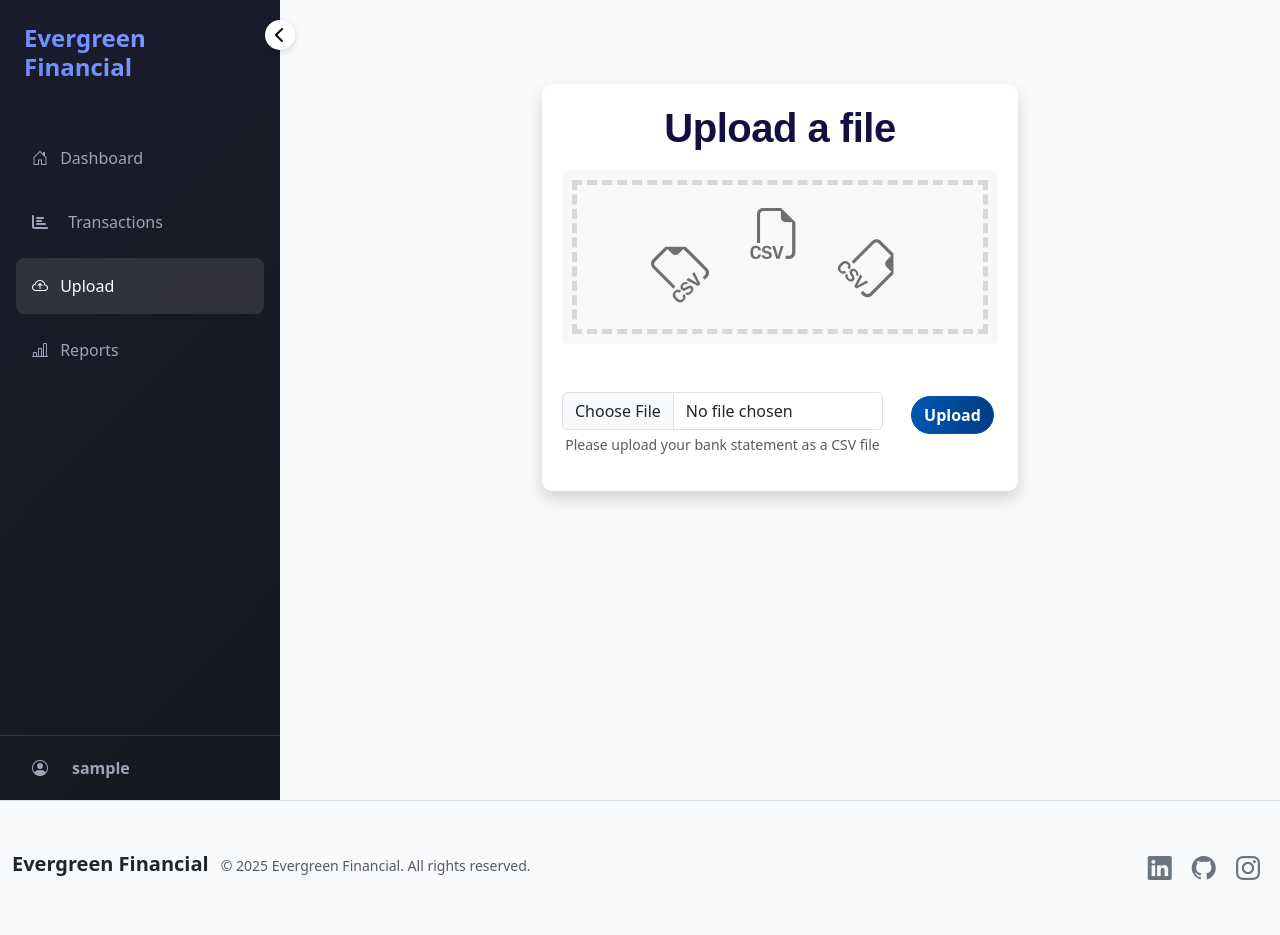
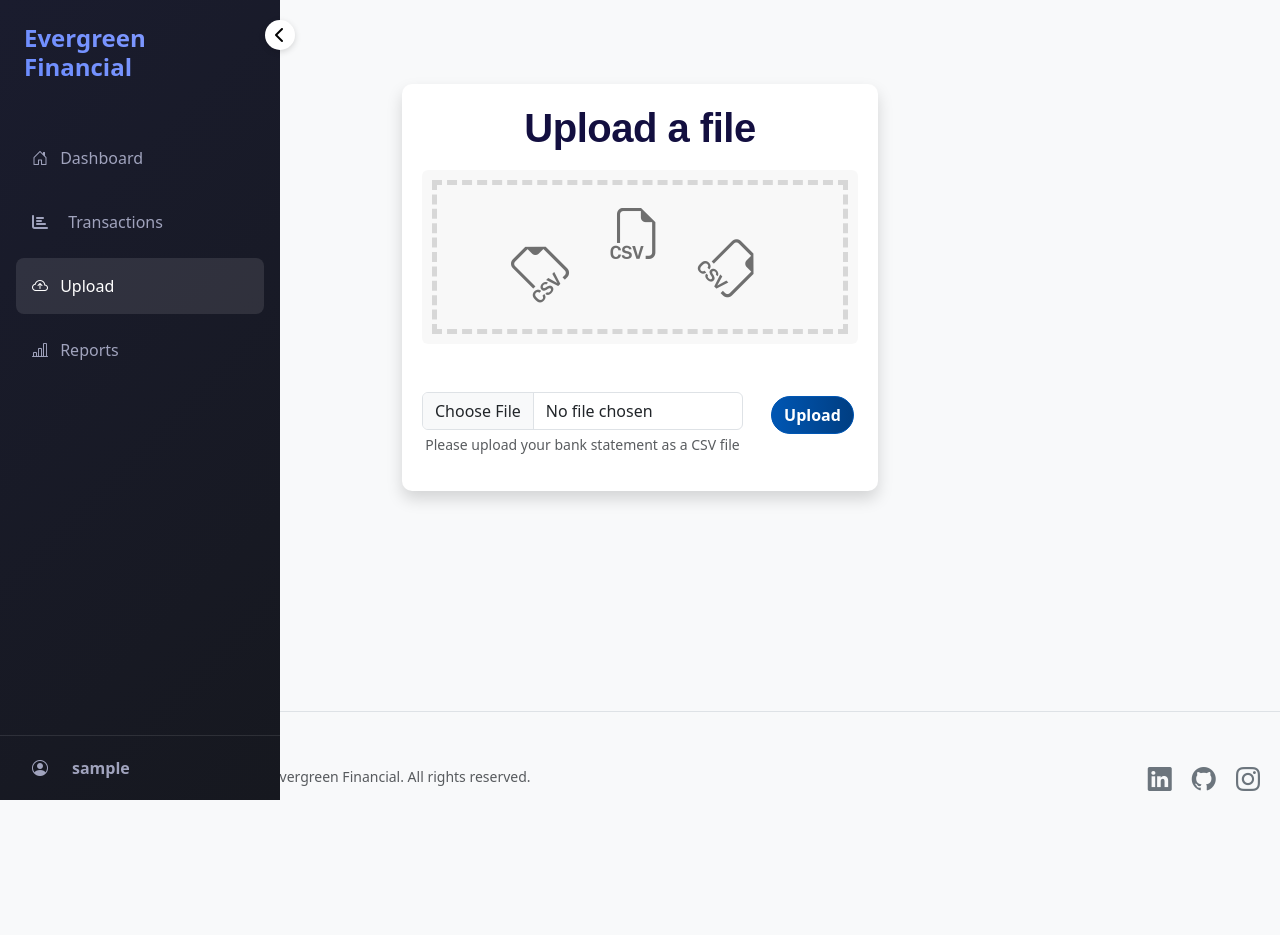
Before and after one commit to PyLou317/evergreen-financial, a Django app: page /upload/ in a window 1280 px wide. After the commit the page ends 800 px from the top, so only its background shows below. Run offline with Django 5.2, Linux system fonts and the light colour scheme; the visitor is signed in with stand-in values (Sample User, id 1); some libraries are stand-ins or nearby versions.

Commit message:
update page-wrapper and content-area

```diff
--- a/static/css/main.css
+++ b/static/css/main.css
@@ -15,8 +15,11 @@
   --sidebar-width-collapsed: 80px;
 }
 
-.sidebar-toggler:hover {
-  background-color: var(--bs-light);
+
+html, body {
+    height: 100%;
+    margin: 0;
+    padding: 0;
 }
 
 body {
@@ -24,11 +27,27 @@ body {
   overflow-x: hidden;
 }
 
+.sidebar-toggler:hover {
+  background-color: var(--bs-light);
+}
+
+.page-wrapper {
+    display: flex;
+    flex-direction: column;
+    min-height: 100vh;
+}
+
+.content-area {
+    display: flex; /* Makes sidebar and main-content sit side-by-side */
+    flex-grow: 1; /* Allows content-area to take up available vertical space */
+}
+
 .main-content {
-    width: 100%;
-    margin-left: var(--sidebar-width);
+    flex-grow: 1;
+    /* width: 100%; */
+    /* margin-left: var(--sidebar-width); */
     background-color: #f8f9fa;
-    min-height: 100vh;
+    /* min-height: 100vh; */
     padding: 20px;
     transition: all 0.3s ease;
 }
@@ -195,3 +214,7 @@ body {
     max-width: 1200px; /* Cap the image width for very large screens */
   }
 }
+
+footer {
+    z-index: 1035;
+}
```
